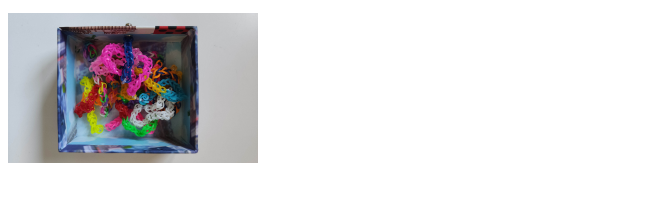
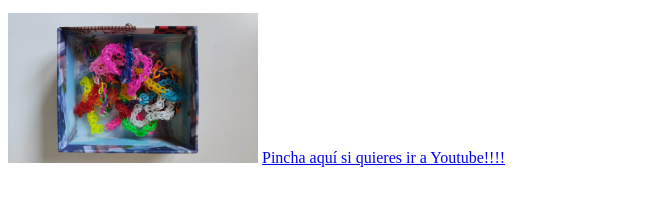
Before and after one commit to superarita/arita-web, a plain HTML site: page index.html in a window 1280 px wide. Shown: the part 101-302 px from the top of the page, without its empty margins (0-663 px from the left). Drawn offline with Linux system fonts and the light colour scheme.

Commit message:
Update index.html

```diff
--- a/index.html
+++ b/index.html
@@ -7,5 +7,6 @@
     <h1>Arita es super magnífica</h1>
     <p>Arita es super magnífica y esta es su primera página web, creada con papá, en idioma HTML.</p>
     <img src="/arita-web/pulseras.jpg" alt="pulseras que he hecho yo!!!!!" width="250" height="150">
+    <a href="https://www.youtube.com">Pincha aquí si quieres ir a Youtube!!!!</a>
   </body>
 </html>
```
